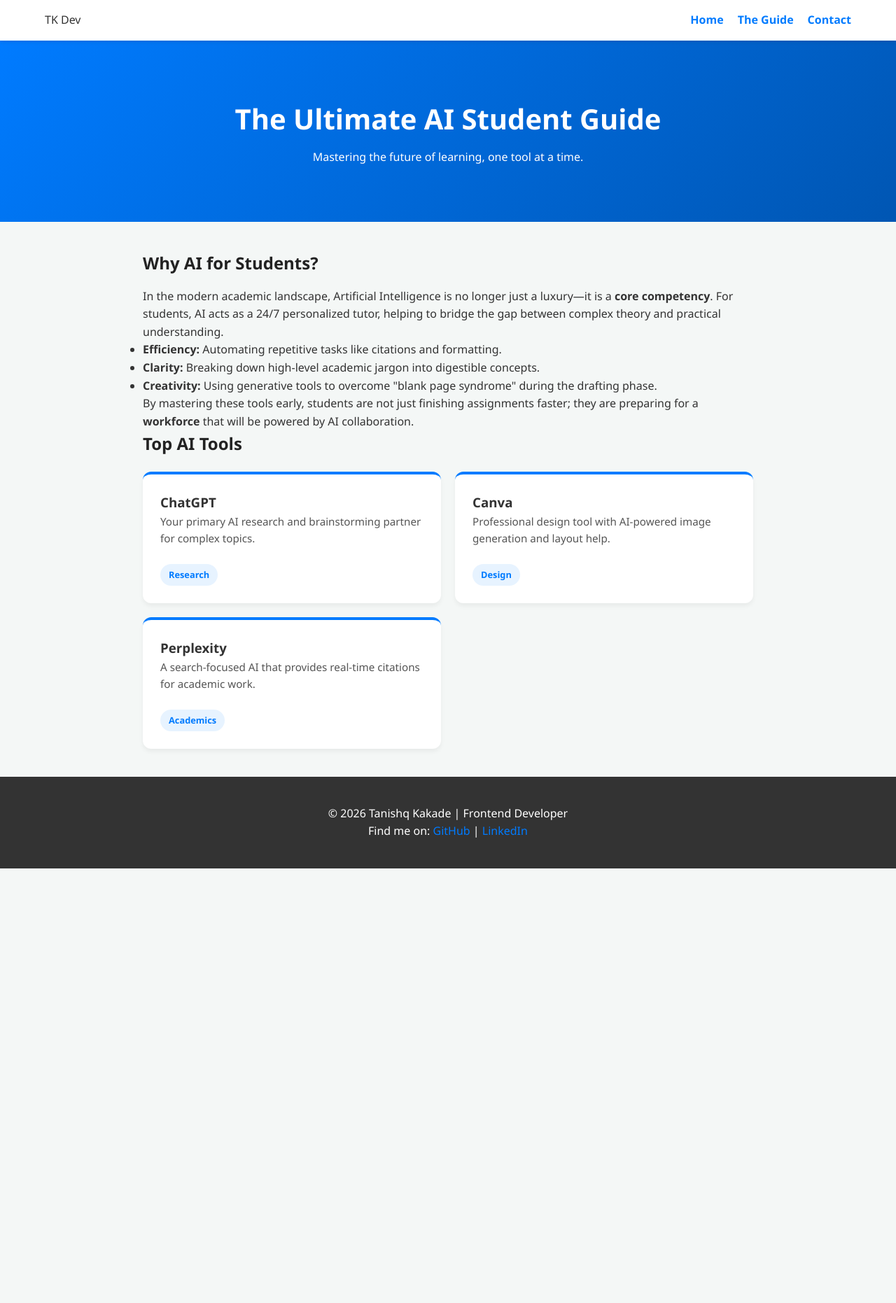
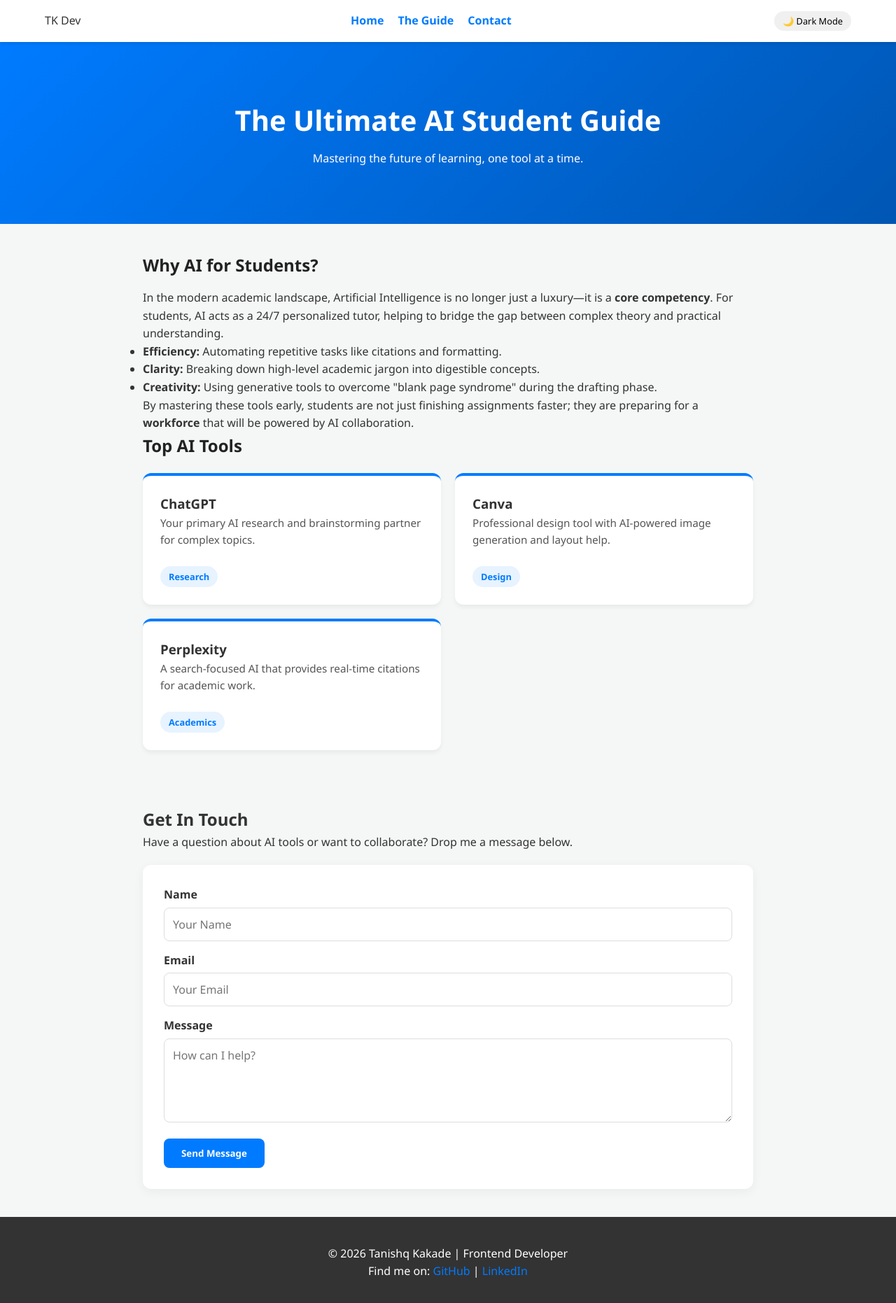
Before and after one commit to TanishqK-Dev/ai-student-guide, a plain HTML site: page Index.html in a window 1280 px wide. Shown: the whole page at 70% size. Before the commit the page ends 1241 px from the top, so only its background shows below. Drawn offline with Linux system fonts and the light colour scheme.

Commit message:
Add files via upload

```diff
--- a/Index.html
+++ b/Index.html
@@ -16,6 +16,8 @@
                 <li><a href="#guide">The Guide</a></li>
                 <li><a href="#contact">Contact</a></li>
             </ul>
+            <button id="theme-toggle" class="theme-btn">🌙 Dark Mode</button>
+
         </nav>
     </header>
 
@@ -65,6 +67,28 @@
 
                 </article>
         </section>
+        <section id="contact" class="content-area">
+    <h2>Get In Touch</h2>
+    <p>Have a question about AI tools or want to collaborate? Drop me a message below.</p>
+
+    <form action="https://formspree.io/f/xkoqakkv" method="POST" class="contact-form">
+
+        <div class="form-group">
+            <label for="name">Name</label>
+            <input type="text" id="name" name="name" placeholder="Your Name" required>
+        </div>
+        <div class="form-group">
+            <label for="email">Email</label>
+            <input type="email" id="email" name="_replyto" placeholder="Your Email" required>
+        </div>
+        <div class="form-group">
+            <label for="message">Message</label>
+            <textarea id="message" name="message" placeholder="How can I help?" required></textarea>
+        </div>
+        <button type="submit" class="btn-submit">Send Message</button>
+    </form>
+</section>
+
     </main>
 
         <footer>
@@ -74,6 +98,7 @@
             <a href="https://www.linkedin.com/in/tanishq-kakade-8463213b9">LinkedIn</a>
         </p>
     </footer>
+<script src="script.js"></script>
 
 </body>
 </html>
--- /dev/null
+++ b/Script.js
@@ -0,0 +1,20 @@
+const themeToggle = document.getElementById('theme-toggle');
+const body = document.body;
+
+// 1. Check if the user had Dark Mode on before
+if (localStorage.getItem('theme') === 'dark') {
+    body.classList.add('dark-mode');
+    themeToggle.textContent = '☀️ Light Mode';
+}
+
+themeToggle.addEventListener('click', () => {
+    body.classList.toggle('dark-mode');
+
+    if (body.classList.contains('dark-mode')) {
+        themeToggle.textContent = '☀️ Light Mode';
+        localStorage.setItem('theme', 'dark'); // Save preference
+    } else {
+        themeToggle.textContent = '🌙 Dark Mode';
+        localStorage.setItem('theme', 'light'); // Save preference
+    }
+});
--- a/Style.css
+++ b/Style.css
@@ -122,3 +122,89 @@ footer a {
     color: #555;
     margin-bottom: 10px;
 }
+/* Contact Form Styling */
+.contact-form {
+    background: white;
+    padding: 30px;
+    border-radius: 12px;
+    box-shadow: 0 4px 15px rgba(0,0,0,0.05);
+    margin-top: 20px;
+}
+
+.form-group {
+    margin-bottom: 15px;
+}
+
+.form-group label {
+    display: block;
+    margin-bottom: 5px;
+    font-weight: 600;
+}
+
+.form-group input, .form-group textarea {
+    width: 100%;
+    padding: 12px;
+    border: 1px solid #ddd;
+    border-radius: 8px;
+    font-size: 1rem;
+}
+
+.form-group textarea {
+    height: 120px;
+    resize: vertical;
+}
+
+.btn-submit {
+    background: #007bff;
+    color: white;
+    border: none;
+    padding: 12px 25px;
+    border-radius: 8px;
+    font-weight: bold;
+    cursor: pointer;
+    transition: background 0.3s ease;
+}
+
+.btn-submit:hover {
+    background: #0056b3;
+}
+/* Dark Mode Colors */
+body.dark-mode {
+    background-color: #121212;
+    color: #ffffff;
+}
+
+.dark-mode .content-area,
+.dark-mode .contact-form {
+    background-color: #1e1e1e;
+    color: #ffffff;
+    box-shadow: 0 4px 15px rgba(255,255,255,0.05);
+}
+
+.dark-mode header {
+    background: linear-gradient(135.2deg, #1a1a1a 10%, #333 90%);
+}
+
+.dark-mode .form-group input,
+.dark-mode .form-group textarea {
+    background-color: #2d2d2d;
+    color: white;
+    border: 1px solid #444;
+}
+
+/* Button Styling */
+.theme-btn {
+    background: #f0f0f0;
+    border: none;
+    padding: 5px 12px;
+    border-radius: 20px;
+    cursor: pointer;
+    font-size: 0.8rem;
+    margin-left: 10px;
+    transition: 0.3s;
+}
+
+.dark-mode .theme-btn {
+    background: #444;
+    color: white;
+}
```
